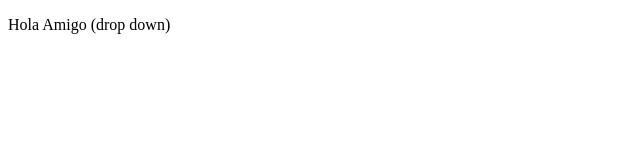
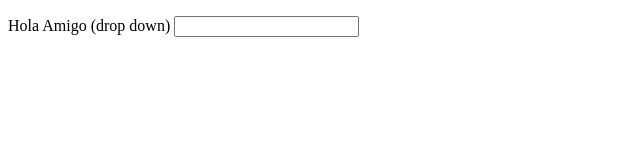
Before and after one commit to shivduttkarwa/git-tutorial, a plain HTML site: page index.html in a window 1280 px wide. Shown: the whole page, without its empty margins (0-640 px from the left). Drawn offline with Linux system fonts and the light colour scheme.

Commit message:
add input

```diff
--- a/index.html
+++ b/index.html
@@ -6,6 +6,6 @@
     <title>Document</title>
   </head>
   <body>
-    <p>Hola Amigo (drop down)</p>
+    <p>Hola Amigo (drop down) <input type="text" /></p>
   </body>
 </html>
```
